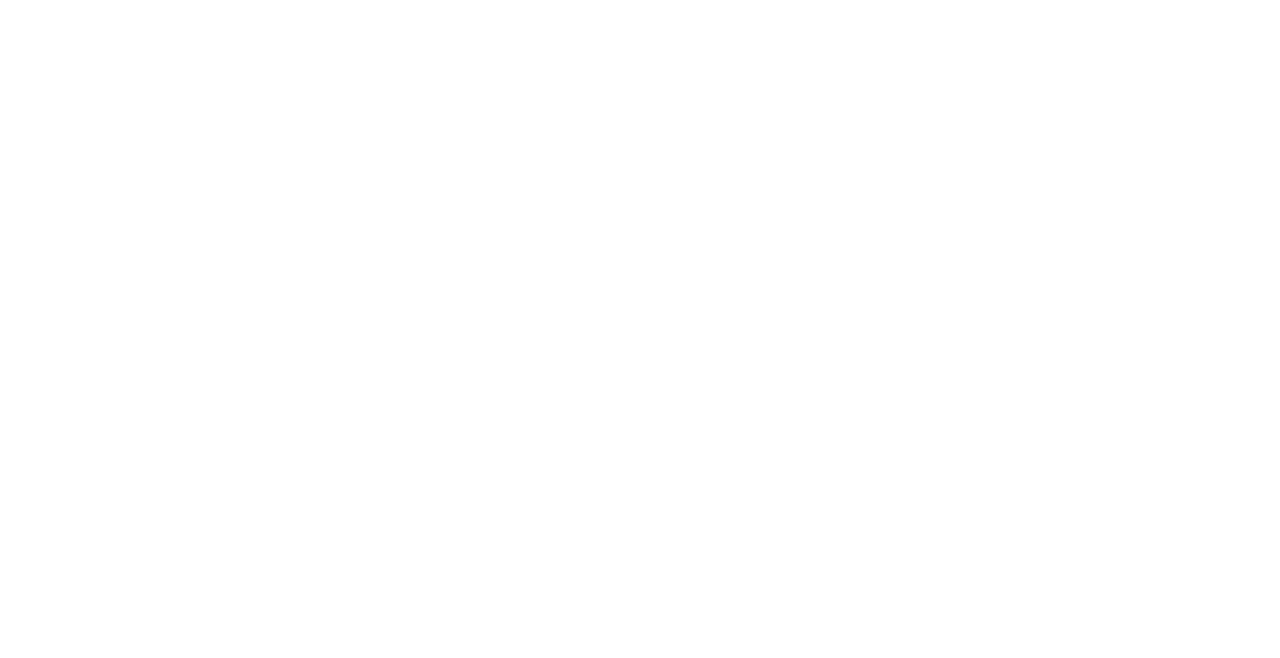
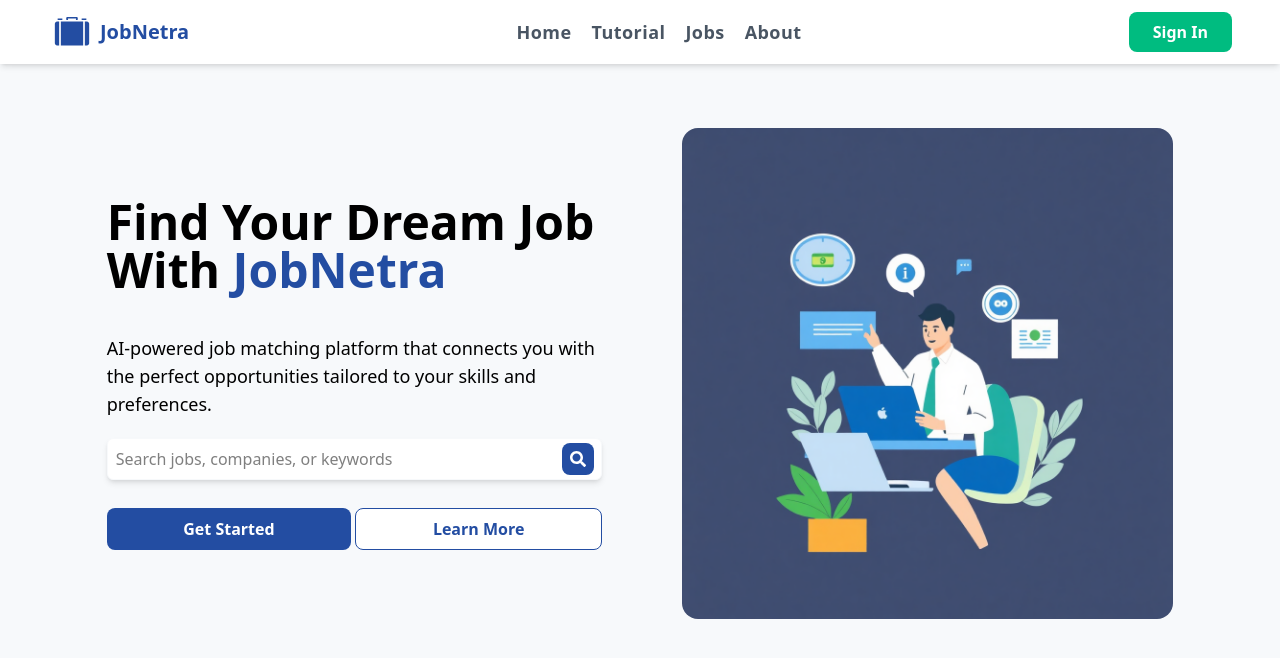
Before and after one commit to Alexanderrikky10/JobNetra, a React (Vite) app in the folder frontend/: page /job in a window 1280 px wide. Before the commit this address had no page. Shown: the top 658 px of the page. Built offline with nearby package versions, Linux system fonts and the light colour scheme.

Commit message:
create Job page ui

```diff
--- a/frontend/src/App.jsx
+++ b/frontend/src/App.jsx
@@ -3,19 +3,22 @@
 import RegisterPage from "./pages/register";
 import { useContext } from "react";
 import { DarkMode } from "./context/DarkMode";
+import JobPage from "./pages/job";
 
 function App() {
   const { isDarkMode } = useContext(DarkMode);
+  console.log(isDarkMode);
   return (
     <div
       className={`w-full min-h-screen ${
-        isDarkMode ? "bg-[var(--bg-dark)]" : "bg-[var(--bg-light)"
+        isDarkMode ? "bg-[var(--bg-dark)]" : "bg-[var(--bg-light)]"
       }`}
     >
       <BrowserRouter>
         <Routes>
           <Route path="/login" element={<LoginPage />} />
           <Route path="/register" element={<RegisterPage />} />
+          <Route path="/job" element={<JobPage />} />
         </Routes>
       </BrowserRouter>
     </div>
--- a/frontend/src/components/Fragments/LoginForm.jsx
+++ b/frontend/src/components/Fragments/LoginForm.jsx
@@ -9,7 +9,7 @@
   return (
     <div
       className={`${
-        isDarkMode ? "bg-[var(--accent-dark)]" : "bg-[var(--accent-light)]"
+        isDarkMode ? "bg-[var(--accent-dark)]" : "bg-white"
       } w-full px-8 py-6 rounded-lg flex flex-col items-start`}
     >
       <h1
--- /dev/null
+++ b/frontend/src/components/Fragments/Navbar.jsx
@@ -0,0 +1,134 @@
+import React, { useState, useEffect, useRef } from "react";
+import { GiSuitcase } from "react-icons/gi";
+import { FaBars, FaTimes } from "react-icons/fa";
+import { Link } from "react-router-dom";
+
+const Navbar = () => {
+  const [menuOpen, setMenuOpen] = useState(false);
+  const menuRef = useRef(null);
+
+  // Toggle menu visibility
+  const toggleMenu = () => {
+    setMenuOpen((prev) => !prev);
+  };
+
+  // Close menu when clicking outside
+  useEffect(() => {
+    const handleClickOutside = (e) => {
+      if (menuRef.current && !menuRef.current.contains(e.target)) {
+        setMenuOpen(false);
+      }
+    };
+
+    if (menuOpen) {
+      document.addEventListener("mousedown", handleClickOutside);
+    } else {
+      document.removeEventListener("mousedown", handleClickOutside);
+    }
+
+    return () => document.removeEventListener("mousedown", handleClickOutside);
+  }, [menuOpen]);
+
+  return (
+    <nav className="w-full fixed top-0 left-1/2 -translate-x-1/2 px-6 sm:px-12 py-2 flex justify-between items-center bg-white shadow-md z-50">
+      {/* Logo */}
+      <Link to="/" className="flex gap-1 items-center cursor-default">
+        <GiSuitcase className="text-5xl text-[var(--primary-color)]" />
+        <h1 className="text-xl font-bold text-[var(--primary-color)]">
+          JobNetra
+        </h1>
+      </Link>
+
+      {/* Desktop Menu */}
+      <div className="hidden sm:flex gap-5">
+        <Link
+          to="/"
+          className="text-[var(--text-nav)] tracking-wide font-semibold text-lg hover:text-[var(--primary-hover)]"
+        >
+          Home
+        </Link>
+        <Link
+          to="/tutorial"
+          className="text-[var(--text-nav)] tracking-wide font-semibold text-lg hover:text-[var(--primary-hover)]"
+        >
+          Tutorial
+        </Link>
+        <Link
+          to="/jobs"
+          className="text-[var(--text-nav)] tracking-wide font-semibold text-lg hover:text-[var(--primary-hover)]"
+        >
+          Jobs
+        </Link>
+        <Link
+          to="/about"
+          className="text-[var(--text-nav)] tracking-wide font-semibold text-lg hover:text-[var(--primary-hover)]"
+        >
+          About
+        </Link>
+      </div>
+
+      {/* Desktop Button */}
+      <Link
+        to="/signin"
+        className="hidden sm:inline-block py-2 px-6 bg-[var(--secondary-color)] text-white font-semibold rounded-lg hover:bg-[var(--secondary-hover)]"
+      >
+        Sign In
+      </Link>
+
+      {/* Hamburger Icon (Mobile) */}
+      <button
+        className="sm:hidden text-2xl text-[var(--primary-color)] hover:text-[var(--primary-hover)] cursor-pointer"
+        onClick={toggleMenu}
+        aria-label="Toggle menu"
+      >
+        {menuOpen ? <FaTimes /> : <FaBars />}
+      </button>
+
+      {/* Mobile Menu */}
+      <div
+        ref={menuRef}
+        className={`absolute top-full left-0 w-full bg-white shadow-md sm:hidden flex flex-col gap-4 px-10 transition-all duration-500 ease-in-out overflow-hidden ${
+          menuOpen ? "max-h-96 py-4 opacity-100" : "max-h-0 py-0 opacity-0"
+        }`}
+      >
+        <Link
+          to="/"
+          className="text-[var(--text-nav)] font-semibold text-lg hover:text-[var(--primary-hover)]"
+          onClick={() => setMenuOpen(false)}
+        >
+          Home
+        </Link>
+        <Link
+          to="/tutorial"
+          className="text-[var(--text-nav)] font-semibold text-lg hover:text-[var(--primary-hover)]"
+          onClick={() => setMenuOpen(false)}
+        >
+          Tutorial
+        </Link>
+        <Link
+          to="/jobs"
+          className="text-[var(--text-nav)] font-semibold text-lg hover:text-[var(--primary-hover)]"
+          onClick={() => setMenuOpen(false)}
+        >
+          Jobs
+        </Link>
+        <Link
+          to="/about"
+          className="text-[var(--text-nav)] font-semibold text-lg hover:text-[var(--primary-hover)]"
+          onClick={() => setMenuOpen(false)}
+        >
+          About
+        </Link>
+        <Link
+          to="/signin"
+          className="py-2 px-6 bg-[var(--secondary-color)] text-white font-semibold rounded-lg hover:bg-[var(--secondary-hover)] text-center"
+          onClick={() => setMenuOpen(false)}
+        >
+          Sign In
+        </Link>
+      </div>
+    </nav>
+  );
+};
+
+export default Navbar;
--- /dev/null
+++ b/frontend/src/components/Layouts/NavLayout.jsx
@@ -0,0 +1,14 @@
+import React from "react";
+import Navbar from "../Fragments/Navbar";
+
+const NavLayout = (props) => {
+  const { children } = props;
+  return (
+    <div className="container max-w-10/12 min-h-screen relative mx-auto">
+      <Navbar />
+      <div className="pt-20">{children}</div>
+    </div>
+  );
+};
+
+export default NavLayout;
--- a/frontend/src/index.css
+++ b/frontend/src/index.css
@@ -1,14 +1,17 @@
 @import "tailwindcss";
 
 :root {
-  --bg-light: #f0f2f4;
+  --bg-light: #f7f9fb;
   --accent-light: #fbfbfb;
   --primary-color: #234da2;
   --primary-hover: #183b81;
   --secondary-color: #00bc80;
+  --secondary-hover: #0bd696;
+  --text-primary: #1d2937;
   --text-secondary: #495563;
+  --text-nav: #495563;
   /* dark color */
   --bg-dark: #1d2937;
   --dark-hover: #7c8084;
-  --accent-dark:#364151;
+  --accent-dark: #364151;
 }
--- /dev/null
+++ b/frontend/src/pages/job.jsx
@@ -0,0 +1,36 @@
+import React from "react";
+import NavLayout from "../components/Layouts/NavLayout";
+import { FaSearch } from "react-icons/fa";
+
+const JobPage = () => {
+  return (
+    <NavLayout>
+      <section className="flex gap-20 pt-12 items-center">
+        <div className="flex-auto flex flex-col justify-center">
+          <h2 className="text-5xl font-bold">
+            Find Your Dream Job With <span className="text-[var(--primary-color)]">JobNetra</span>
+          </h2>
+          <p className="text-lg mt-10">
+            AI-powered job matching platform that connects you with the perfect
+            opportunities tailored to your skills and preferences.
+          </p>
+          <form className="mt-5 relative">
+            <input className="block w-full bg-white py-2 px-2 rounded-md shadow-md border border-[var(--bg-light)] hover:border-black" type="text" name="search" id="search" placeholder="Search jobs, companies, or keywords"/>
+            <button className="absolute right-2 top-1/2 -translate-y-1/2 cursor-pointer bg-[var(--primary-color)] text-white p-2 rounded-lg hover:bg-[var(--primary-hover)]" type="submit">
+              <FaSearch />
+            </button>
+          </form>
+          <div className="mt-7 flex gap-1 w-full">
+            <button className="flex-auto py-2 px-4 bg-[var(--primary-color)] text-white font-semibold rounded-lg hover:bg-[var(--primary-hover)]" type="button">Get Started</button>
+            <button className="flex-auto py-2 px-4 bg-white text-[var(--primary-color)] border border-[var(--primary-color)] font-semibold rounded-lg hover:bg-[var(--primary-color)] hover:text-white" type="button">Learn More</button>
+          </div>
+        </div>
+        <div className="flex-auto hidden md:block">
+          <img className="w-full rounded-2xl" src="/images/hero-job.png" alt="" />
+        </div>
+      </section>
+    </NavLayout>
+  );
+};
+
+export default JobPage;
```
Also changed, not shown: frontend/public/images/hero-job.png (added).
